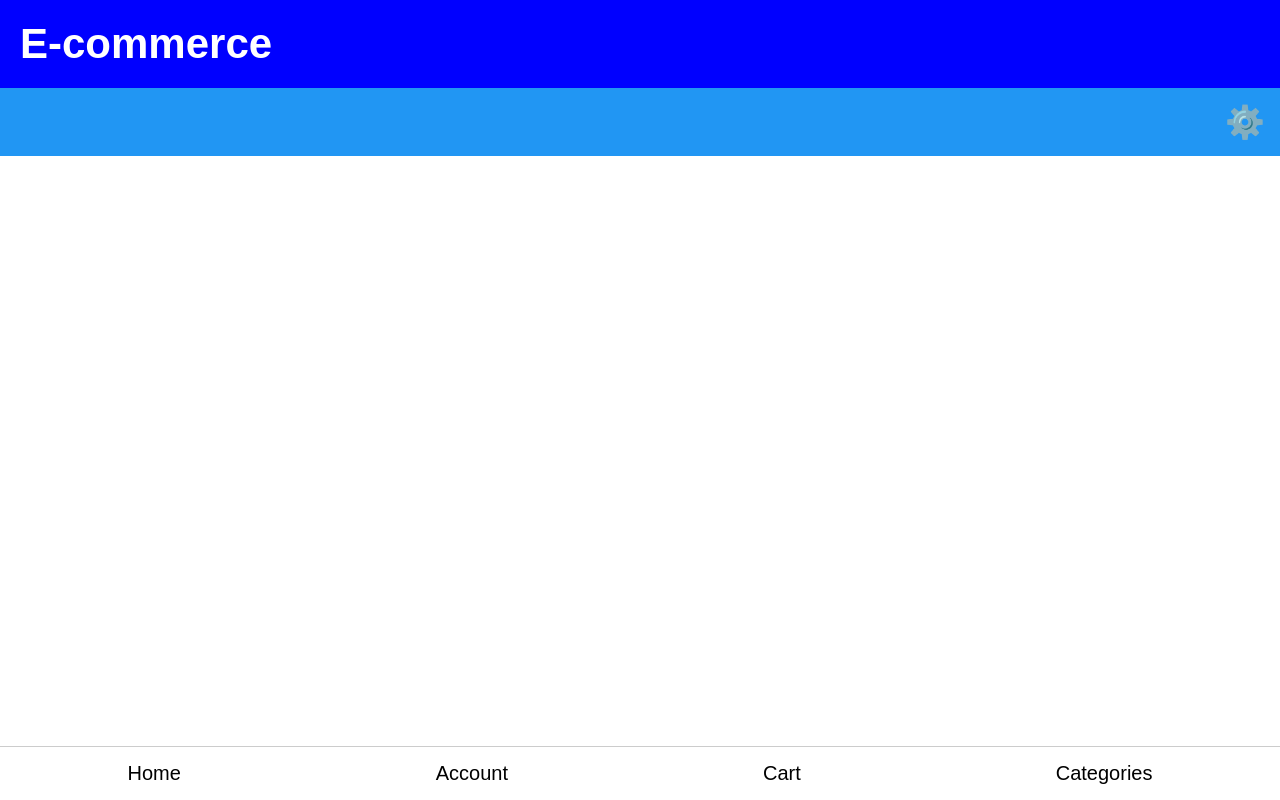
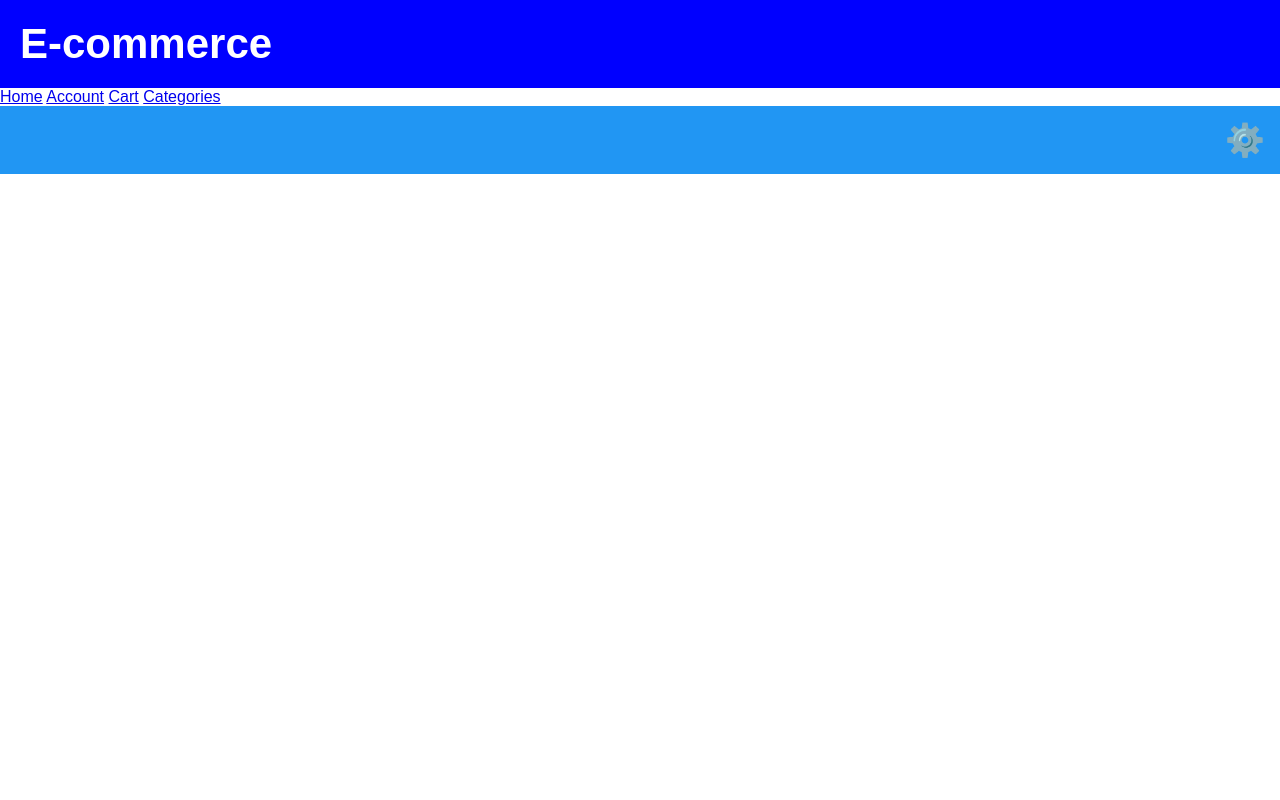
Before and after one commit to royalroushanroy1914168-cloud/my_ecom_app, a plain HTML site: page index.html in a window 1280 px wide. Drawn offline with Linux system fonts and the light colour scheme.

Commit message:
Update index.html

```diff
--- a/index.html
+++ b/index.html
@@ -37,61 +37,9 @@
 
 
 
-<!DOCTYPE html>
-<html lang="en">
-<head>
-  <meta charset="UTF-8">
-  <title>My E-commerce App</title>
 
-  <style>
-    body {
-      margin: 0;
-      font-family: Arial, sans-serif;
-      background-color: white;
-    }
 
-    /* TOP HEADER */
-    .topbar {
-      background-color: #2196F3;
-      color: black;
-      text-align: center;
-      padding: 15px;
-      font-size: 28px;
-      font-weight: bold;
-    }
 
-    /* MAIN CONTENT */
-    .content {
-      height: calc(100vh - 140px); /* space for bottom nav */
-      padding: 20px;
-      font-size: 22px;
-    }
-
-    /* BOTTOM NAVIGATION BAR */
-    .bottom-nav {
-      position: fixed;
-      bottom: 0;
-      left: 0;
-      width: 100%;
-      background-color: white;
-      border-top: 1px solid #ccc;
-      padding: 15px 0;
-      display: flex;
-      justify-content: space-around;
-      font-size: 20px;
-      font-weight: 500;
-    }
-
-    .bottom-nav a {
-      text-decoration: none;
-      color: black;
-    }
-
-    .bottom-nav a:hover {
-      color: #2196F3;
-    }
-
-  </style>
 
 </head>
 <body>
```
